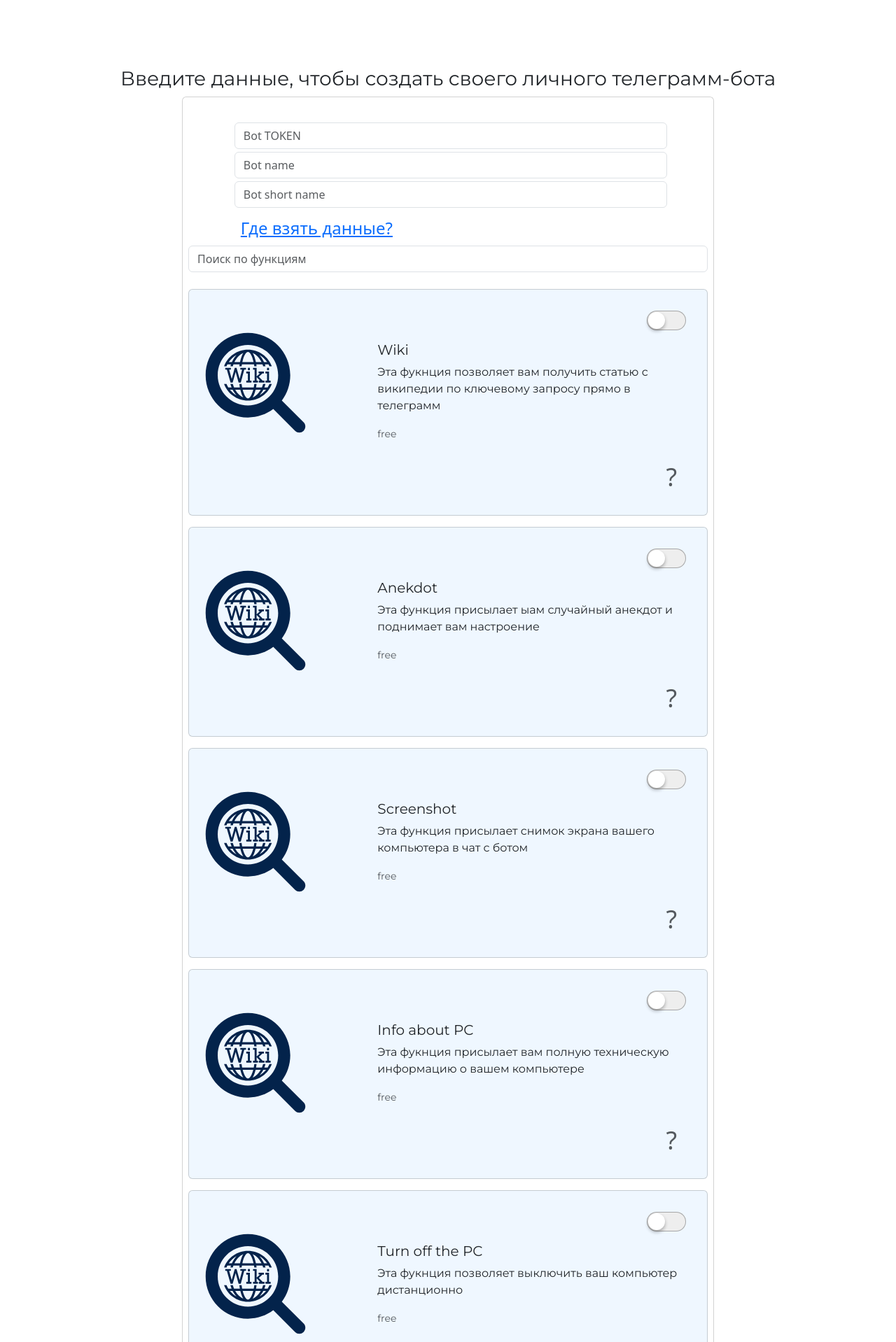
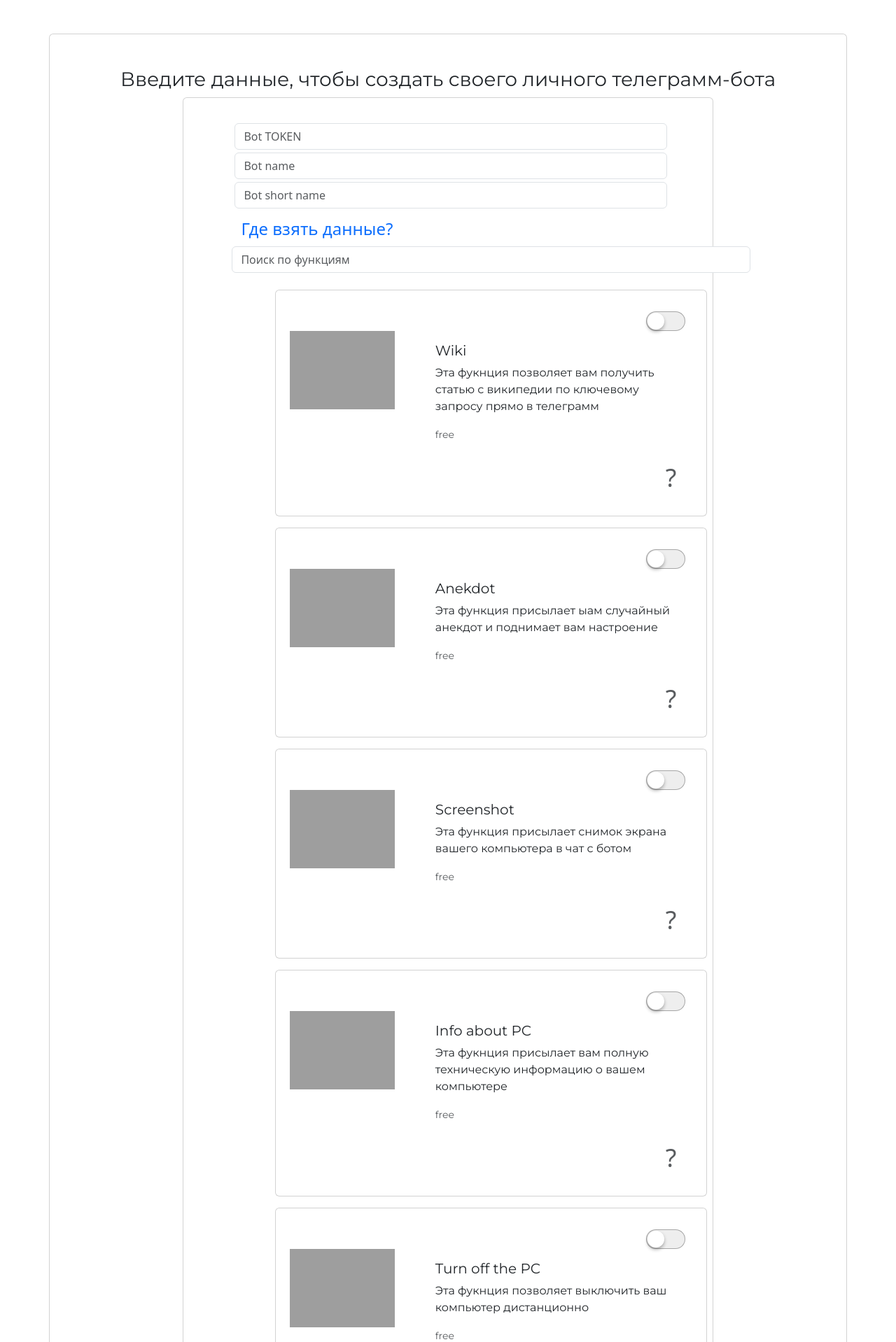
Before and after one commit to setta1a/bot_god, a Django app: template first/templates/create_bot.html in a window 1280 px wide. Shown: the part 96-2014 px from the top of the page at 70% size. Run offline with Django 4.2, Linux system fonts and the light colour scheme; the template is opened without the code that fills it, so the values that code supplies are empty; the visitor is signed in with stand-in values (Sample User, id 1); some libraries are stand-ins or nearby versions; grey boxes are pictures that could not be loaded.

Commit message:
return to old commit

```diff
--- a/first/templates/create_bot.html
+++ b/first/templates/create_bot.html
@@ -4,7 +4,7 @@
 {% block content %}
 <div class="modal" id="modal"></div>
 <div class="container">
-    <div class="row mt-5">
+    <div class="row mt-5 card">
         <h3 class="mt-5 text-center">Введите данные, чтобы создать своего личного телеграмм-бота</h3>
         <form class="col-8 offset-2 form card p-2" method="post" action="/create_bot/"  style=""><br>
             {% csrf_token %}
@@ -13,7 +13,7 @@
                 <input required type="text" class="form-control m-1" placeholder="Bot name">
                 <input required type="text" class="form-control m-1" placeholder="Bot short name">
                 <button type="button" id="question" class="btn card-text text-primary text-end" data-bs-toggle="modal" data-bs-target="#staticBackdrop"
-                style="font-size: 24px; margin-right: 10px;display: inline-block; text-decoration: underline;">Где взять данные?</button>
+                style="font-size: 24px; margin-right: 10px;display: inline-block;">Где взять данные?</button>
                 <div class="modal fade" id="staticBackdrop" data-bs-backdrop="static" data-bs-keyboard="false" tabindex="-1" aria-labelledby="staticBackdropLabel" aria-hidden="true">
                     <div class="modal-dialog">
                         <div class="modal-content">
@@ -31,8 +31,8 @@
                     </div>
                 </div>
             </div>
-            <input type="text" class="form-control" placeholder="Поиск по функциям"><br>
-            <div id="functions">
+            <input id="search" type="text" class="form-control col-6 offset-1" placeholder="Поиск по функциям"><br>
+            <div id="functions" class="offset-2">
             </div>
             <input href="../payment/" class="btn btn-primary col-4 offset-4" type="submit" value="Отправить">
         </form>
@@ -82,14 +82,15 @@
 
     for(let i = 0; i < cards.length; ++i){
         let card_values = cards[i]
-        let template = `<div id="card" class="card mb-3" style="max-width: 900px; padding: 20px; background-color: #eff7ff">
+        console.log(card_values.photo)
+        let template = `<div id="card" class="card mb-3" style="max-width: 900px; padding: 20px; background-color: #fff;">
             <label class="checkbox-ios" style="margin-left: auto; margin-top: 10px">
                             <input type="checkbox">
                             <span class="checkbox-ios-switch"></span>
                         </label>
                     <div class="row g-0">
                       <div class="col-md-4">
-                        <img src=" {% static 'photos/wiki.svg' %}" alt="..." style="max-width: 150px">
+                        <img src=" {% static 'photos/${card_values.photo}' %}" alt="..." style="max-width: 150px">
                       </div>
                       <div class="col-md-8">
                         <div class="card-body">
@@ -111,6 +112,19 @@
             staticBackdropLabel.innerHTML = card_values.name
             modal_content.innerHTML = card_values.descriprion
         })
+
+        search.addEventListener("input", () => {
+            for (let i = 0; i < cards.length; ++i) {
+                let name = cards[i].name.toLowerCase()
+                let descriprion = cards[i].descriprion.toLowerCase()
+                let search_text = search.value.toLowerCase()
+                if ((name.includes(search_text) || descriprion.includes(search_text)) == false) {
+                    functions.children[i].style.display = "none"
+                } else {
+                    functions.children[i].style.display = "block"
+                }
+            }
+        })
     }
 
 </script>
```
Also changed, not shown: dj_project/settings.py (+2 -5 lines).
